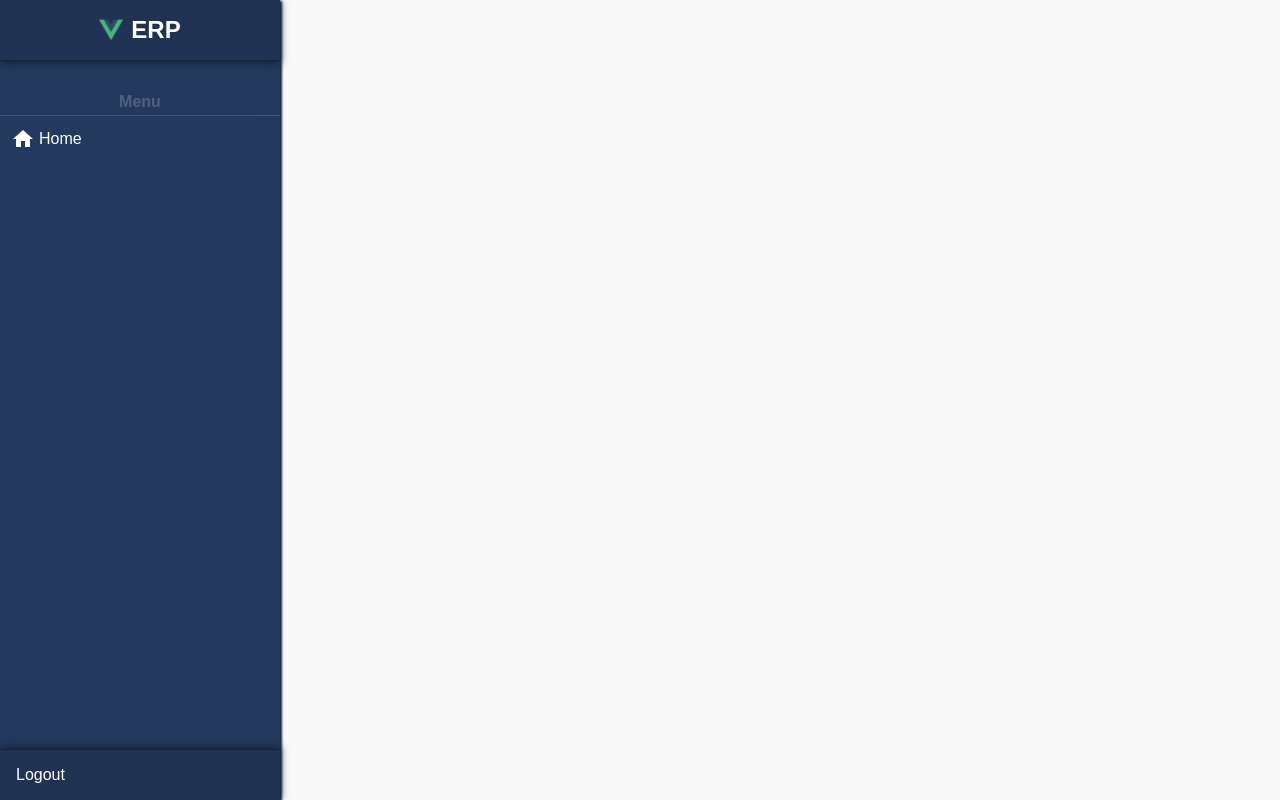
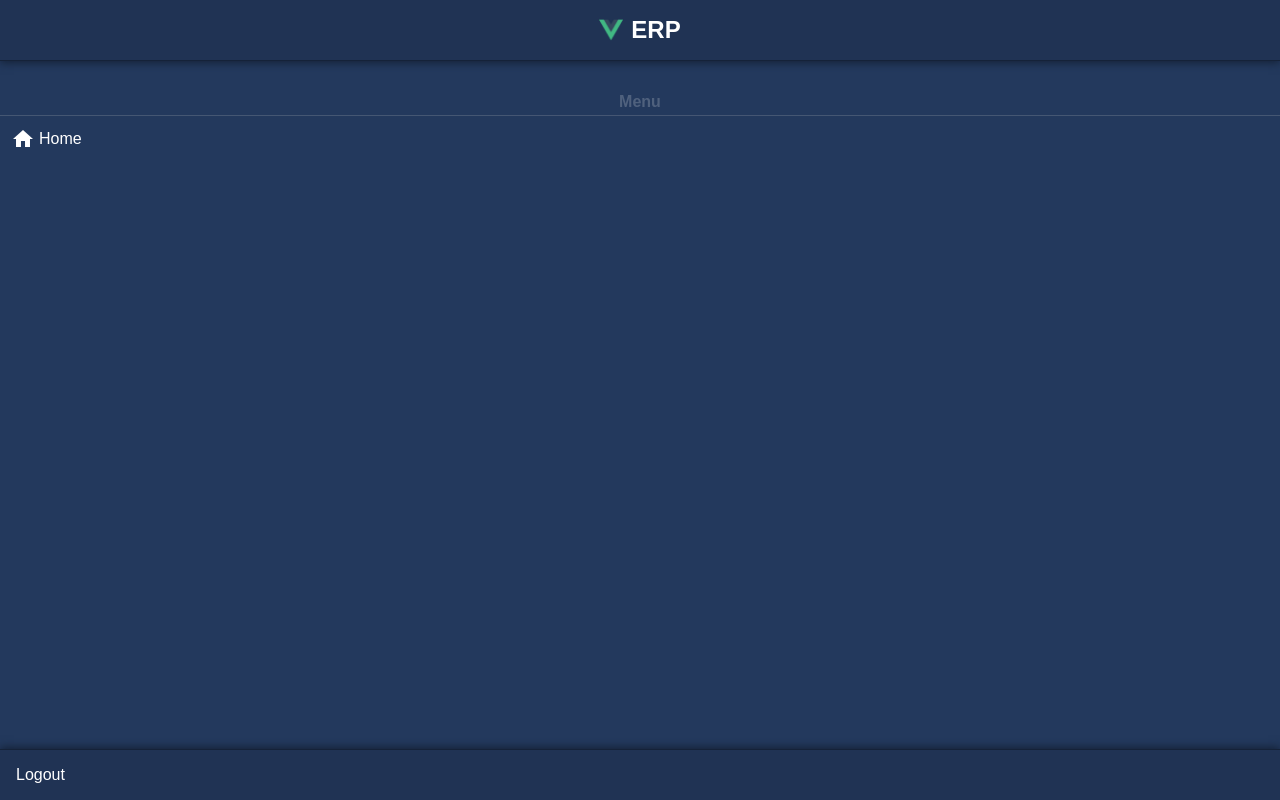
Before and after one commit to MMK-13/erp-front, a Vue app: page / in a window 1280 px wide. Built offline with nearby package versions, Linux system fonts and the light colour scheme; a web font is replaced by a local one.

Commit message:
Preparing grid layout

```diff
--- a/src/components/SideBar.vue
+++ b/src/components/SideBar.vue
@@ -49,7 +49,6 @@
 		box-shadow: 2px 1px 2px #152238;
 		border-right: #152238;
 		color: #FFF;
-		width: 280px;
 		height: 100vh;
 	}
 	.header {
```
